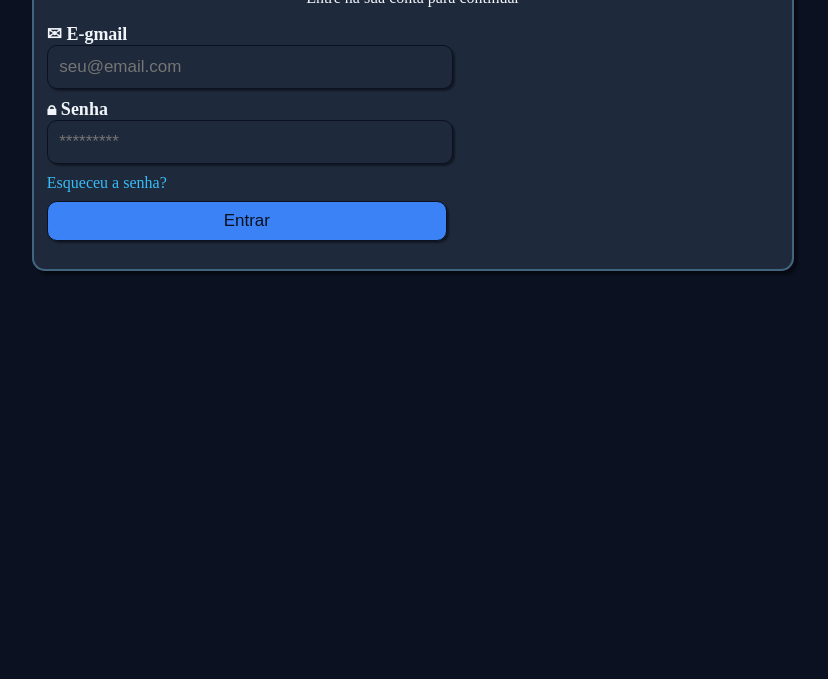
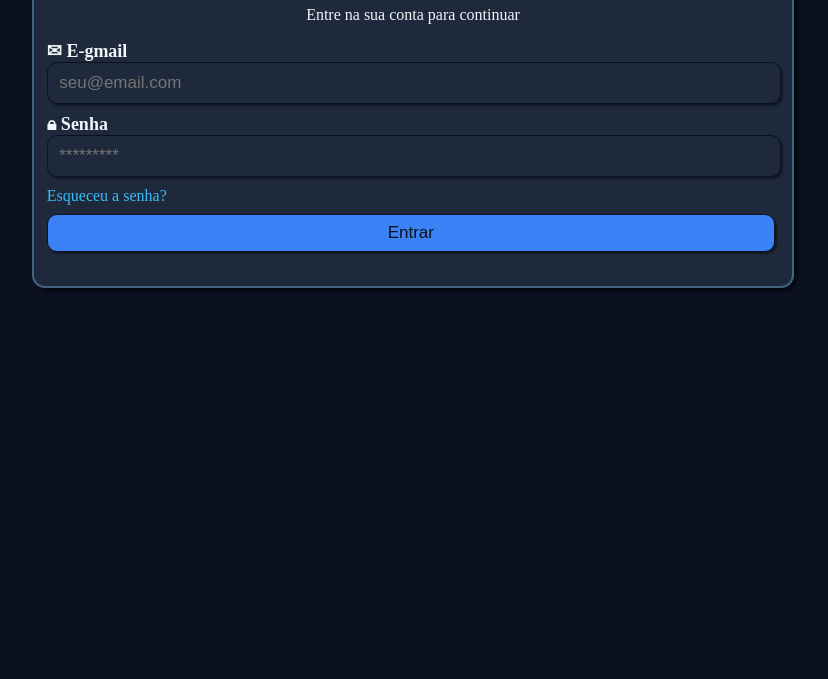
Before and after one commit to GuiJaraTei/projeto, a plain HTML site: page index.html in a window 1280 px wide. Shown: the part 121-800 px from the top of the page, without its empty margins (227-1055 px from the left). Drawn offline with Linux system fonts and the light colour scheme.

Commit message:
Update style.css

```diff
--- a/style.css
+++ b/style.css
@@ -15,7 +15,7 @@ div{
     height: 380px;
     width: 60%;
     margin: auto;
-    padding: auto;
+    margin-top: 2%;
     display: block;
     border-radius: 13px;
     border: 2px solid rgba(135, 206, 250, 0.355);
@@ -42,8 +42,8 @@ div > input{
     display: block;
     margin-left: 13px;
     margin-bottom: 10px;
-    height: 40px;
-    width: 400px;
+    height: 10%;
+    width: 96%;
     border-radius: 10px;
     font-size: 17px;
     color: lightgray;
```
